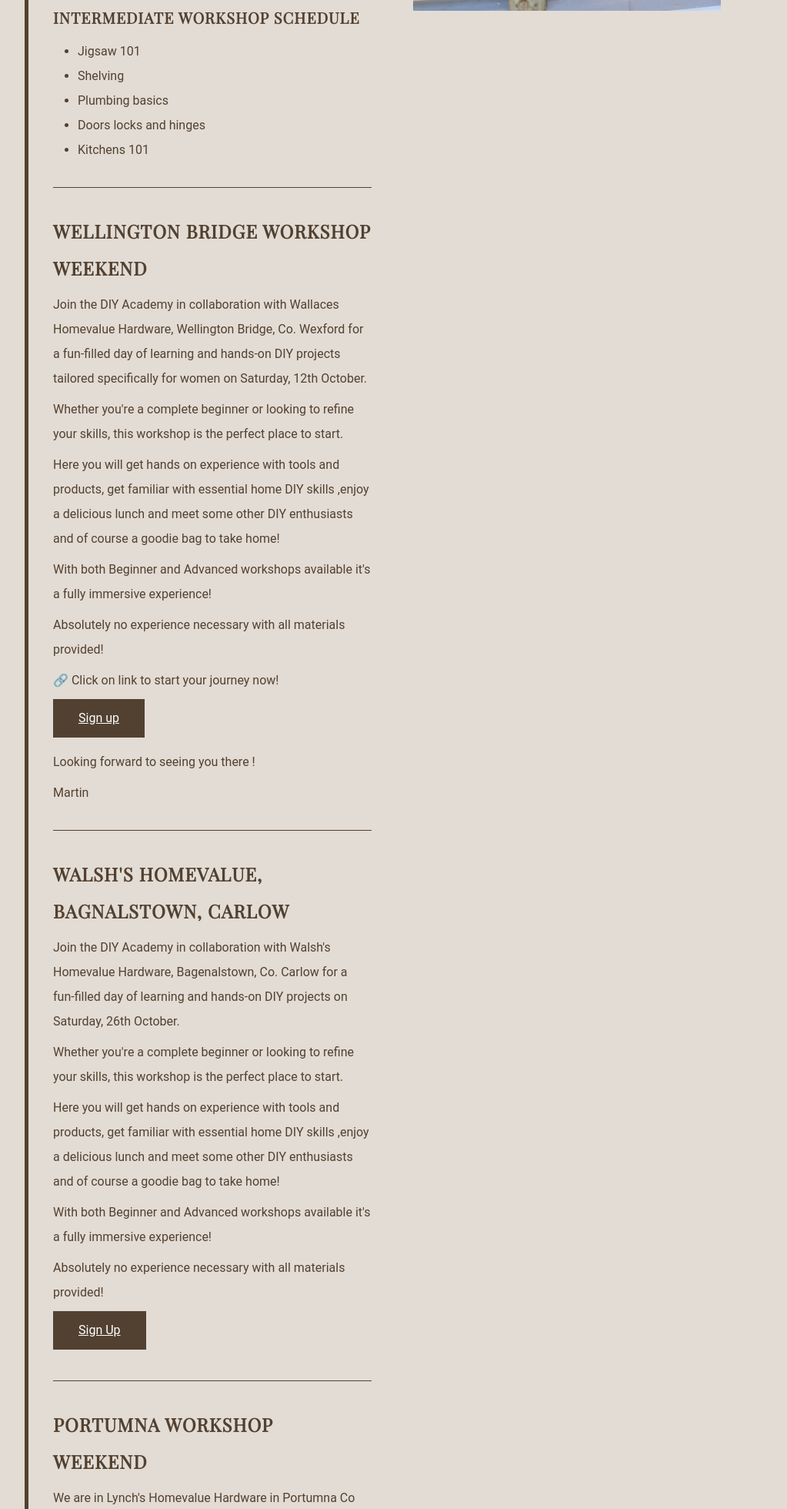
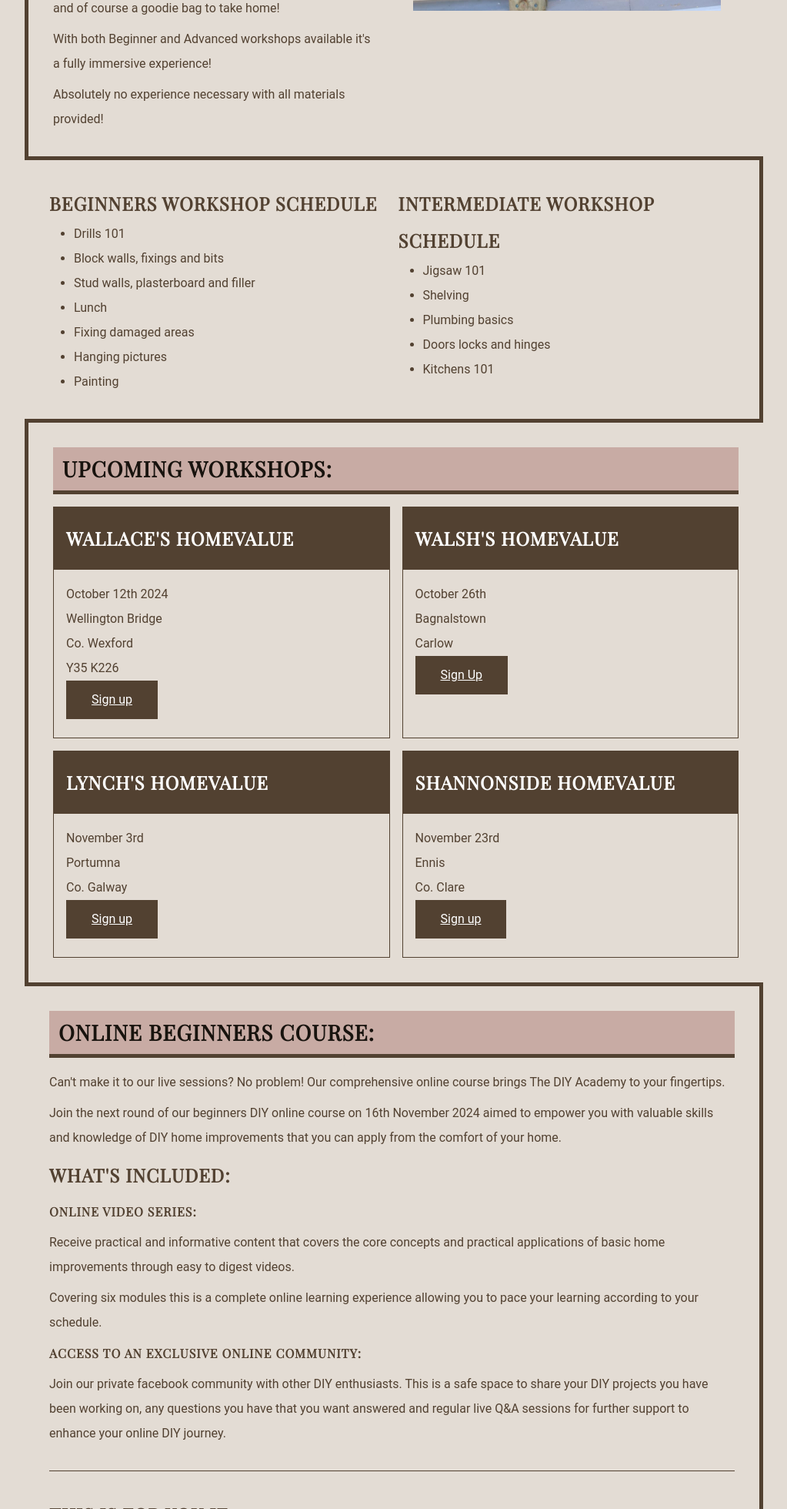
Before and after one commit to markconroy/the-diy-academy, a plain HTML site: page programmes/index.html in a window 1280 px wide. Shown: the part 840-2800 px from the top of the page at 77% size, without its empty margins (128-1151 px from the left). Drawn offline with Linux system fonts and the light colour scheme.

Commit message:
updates layout for programmes page

```diff
--- a/css/style.css
+++ b/css/style.css
@@ -270,3 +270,25 @@
   background-color: var(--color-dark);
   color: var(--color-white);
 }
+
+.schedules,
+.upcoming-programmes {
+  display: grid;
+  gap: var(--spacing);
+  grid-template-columns: repeat(auto-fill, minmax(300px, 1fr));
+}
+
+.programme-card {
+  border: var(--border);
+}
+
+.programme-card h3 {
+  background-color: var(--color-dark);
+  padding: var(--spacing);
+  border-bottom: var(--border);
+  color: var(--color-white);
+}
+
+.programme-card__content {
+  padding: var(--spacing);
+}
--- a/programmes/index.html
+++ b/programmes/index.html
@@ -87,7 +87,7 @@
       <div class="container">
         <div class="slice__inner slice__inner--programmes">
           <div class="slice__content">
-            <h2>Programmes</h2>
+            <h1>Programmes</h1>
 
             <ul>
               <li><a href="#wellington-bridge">Wellington Bridge, October 12th</a></li>
@@ -96,8 +96,34 @@
               <li><a href="#ennis">Ennis, November 23rd</a></li>
             </ul>
 
-            <h3>About the one-day live Workshops</h3>
-            <h4>Beginners workshop schedule</h4>
+            <h2>About the one-day live Workshops</h2>
+
+            <p>Join the DIY Academy for a fun-filled day of learning and hands-on DIY projects tailored specifically for women. </p>
+            <p>Whether you're a complete beginner or looking to refine your skills, this workshop is the perfect place
+              to start. </p>
+            <p>Here you will get hands on experience with tools and products, get familiar with essential home DIY
+              skills ,enjoy a delicious lunch and meet some other DIY enthusiasts and of course a goodie bag to take
+              home! </p>
+            <p>With both Beginner and Advanced workshops available it's a fully immersive experience!</p>
+            <p>Absolutely no experience necessary with all materials provided!</p>
+          </div>
+          <div class="slice__media">
+            <img src="/assets/images/martin-demonstrating-drill.jpg"
+              alt="Martin Glynn demonstration to a woman how to use a drill at Kilcoole Workshop Weekend, 11th and 12th May 2024">
+          </div>
+        </div>
+      </div>
+    </section>
+
+    <section class="slice">
+      <div class="container">
+        <div class="slice__inner">
+          <div class="slice__content">
+
+            <div class="schedules">
+              <div class="schedule">
+
+                <h3>Beginners workshop schedule</h3>
                 <ul>
                   <li>Drills 101</li>
                   <li>Block walls, fixings and bits</li>
@@ -107,8 +133,10 @@
                   <li>Hanging pictures </li>
                   <li>Painting</li>
                 </ul>
+              </div>
 
-            <h4>Intermediate workshop schedule </h4>
+              <div class="schedule">
+                <h3>Intermediate workshop schedule </h3>
                 <ul>
                   <li>Jigsaw 101</li>
                   <li>Shelving</li>
@@ -116,60 +144,92 @@
                   <li>Doors locks and hinges</li>
                   <li>Kitchens 101</li>
                 </ul>
+              </div>
+            </div>
+          </div>
+        </div>
+      </div>
+    </section>
+    <section class="slice">
+      <div class="container">
+        <div class="slice__inner">
+          <div class="slice__content">
+            <h2>Upcoming Workshops:</h2>
+            <div id="upcoming-programmes" class="upcoming-programmes">
 
-            <h3 id="wellington-bridge">Wellington Bridge Workshop Weekend</h3>
-            <p>Join the DIY Academy in collaboration with Wallaces Homevalue Hardware, Wellington Bridge, Co. Wexford
-              for a fun-filled day of learning and hands-on DIY projects tailored specifically for women on Saturday,
-              12th October. </p>
-            <p>Whether you're a complete beginner or looking to refine your skills, this workshop is the perfect place
-              to start. </p>
-            <p>Here you will get hands on experience with tools and products, get familiar with essential home DIY
-              skills ,enjoy a delicious lunch and meet some other DIY enthusiasts and of course a goodie bag to take
-              home! </p>
-            <p>With both Beginner and Advanced workshops available it's a fully immersive experience!</p>
-            <p>Absolutely no experience necessary with all materials provided!</p>
-            <p>🔗 Click on link to start your journey now!</p>
-            <p><a class="buy-now-button"
+              <div id="wellington-bridge" class="programme-card">
+                <h3>Wallace's Homevalue</h2>
+                <div class="programme-card__content">
+                  <p>October 12th 2024</p>
+                  <p>Wellington Bridge<br>
+                    Co. Wexford<br>
+                    Y35 K226
+                  </p>
+                  <div>
+                    <a class="buy-now-button"
                     href="https://thediyacademy.thrivecart.com/wallaces-homevalue-diy-full-day-workshop/">Sign up</a>
-            <p>Looking forward to seeing you there !</p>
-            <p>Martin</p>
+                  </div>
+                </div>
+              </div>
 
-            <h3 id="bagnalstown">Walsh's Homevalue, Bagnalstown, Carlow</h3>
-            <p>Join the DIY Academy in collaboration with Walsh's Homevalue Hardware, Bagenalstown, Co. Carlow for a
-              fun-filled day of learning and hands-on DIY projects on Saturday, 26th October. </p>
-            <p>Whether you're a complete beginner or looking to refine your skills, this workshop is the perfect place
-              to start. </p>
-            <p>Here you will get hands on experience with tools and products, get familiar with essential home DIY
-              skills ,enjoy a delicious lunch and meet some other DIY enthusiasts and of course a goodie bag to take
-              home! </p>
-            <p>With both Beginner and Advanced workshops available it's a fully immersive experience!</p>
-            <p>Absolutely no experience necessary with all materials provided!</p>
-            <p><a class="buy-now-button"
-                href="https://thediyacademy.thrivecart.com/walshs-diy-full-day-workshop-261024/">Sign Up</a></p>
+              <div id="bagnalstown" class="programme-card">
+                <h3>Walsh's Homevalue</h2>
+                <div class="programme-card__content">
+                  <p>October 26th</p>
+                  <p>Bagnalstown<br>
+                    Carlow
+                  </p>
+                  <div>
+                    <a class="buy-now-button"
+                    href="https://thediyacademy.thrivecart.com/walshs-diy-full-day-workshop-261024/">Sign Up</a>
+                  </div>
+                </div>
+              </div>
 
-            <h3 id="portumna">Portumna Workshop Weekend</h3>
-            <p>We are in Lynch's Homevalue Hardware in Portumna Co Galway for a full day of DIY. </p>
-            <p>November 3rd we will have a new beginner workshop 9:30 - 2pm (lunch included) €99</p>
-            <p>Followed by an intermediate workshop for anyone who has attended our beginner workshop. €49</p>
-            <p>To do both on the same day we are offing a €135 bundle for both workshops. </p>
-            <p><a class="buy-now-button"
-                href="https://thediyacademy.thrivecart.com/lynchs-homevalue-diy-full-day-workshop/">Sign up</a></p>
+              <div id="portumna" class="programme-card">
+                <h3>Lynch's Homevalue</h2>
+                <div class="programme-card__content">
+                  <p>November 3rd</p>
+                  <p>Portumna<br>
+                    Co. Galway
+                  </p>
+                  <div>
+                    <a class="buy-now-button"
+                    href="https://thediyacademy.thrivecart.com/lynchs-homevalue-diy-full-day-workshop/">Sign up</a>
+                  </div>
+                </div>
+              </div>
 
-            <h3 id="ennis">Ennis Shannonside Workshop Weekend</h3>
-            <p>We are in Shannonsite Homevalue Hardware in Ennis Co Clare for a full day of DIY. </p>
-            <p>November 23rd we will have a new beginner workshop 9:30 - 2pm (lunch included) €99</p>
-            <p>Followed by an intermediate workshop for anyone who has attended our beginner workshop. €49</p>
-            <p>To do both on the same day we are offing a €135 bundle for both workshops. </p>
-            <p><a class="buy-now-button"
-                href="https://thediyacademy.thrivecart.com/shannonside-diy-full-day-workshop/">Sign up</a></p>
+              <div id="ennis" class="programme-card">
+                <h3>Shannonside Homevalue</h2>
+                <div class="programme-card__content">
+                  <p>November 23rd</p>
+                  <p>Ennis<br>
+                    Co. Clare
+                  </p>
+                  <div><a class="buy-now-button"
+                    href="https://thediyacademy.thrivecart.com/shannonside-diy-full-day-workshop/">Sign up</a>
+                  </div>
+                </div>
+              </div>
 
-            <h3>Online Beginners Course:</h3>
+            </div>
+
+          </div>
+        </div>
+      </div>
+    </section>
+    <section class="slice">
+      <div class="container">
+        <div class="slice__inner">
+          <div class="slice__content">
+            <h2>Online Beginners Course:</h2>
             <p>Can't make it to our live sessions? No problem! Our comprehensive online course brings The DIY Academy to
               your fingertips.</p>
             <p>Join the next round of our beginners DIY online course on 16th November 2024 aimed to empower you with
               valuable skills and knowledge of DIY home improvements that you can apply from the comfort of your home.
             </p>
-            <h4>WHAT'S INCLUDED:</h4>
+            <h3>WHAT'S INCLUDED:</h3>
             <h5>ONLINE VIDEO SERIES:</h5>
             <p>Receive practical and informative content that covers the core concepts and practical applications of
               basic home improvements through easy to digest videos.</p>
@@ -181,7 +241,7 @@
               sessions for further support to enhance your online DIY journey.</p>
 
 
-            <h4>THIS IS FOR YOU IF</h4>
+            <h3>THIS IS FOR YOU IF</h3>
             <ul>
               <li>You are sick of waiting for jobs to get done around your home </li>
               <li>You want to save money by learning to do the smaller jobs yourself</li>
@@ -190,7 +250,7 @@
               <li>You are ready to discover new passions and grow your capabilities </li>
             </ul>
 
-            <h4>WHAT YOU WILL LEARN</h4>
+            <h3>WHAT YOU WILL LEARN</h3>
             <ul>
               <li>Discover the best techniques for hanging pictures on your walls.</li>
               <li>Master the Drill: Learn to use a drill correctly and safely.</li>
@@ -200,15 +260,22 @@
               <li>How to identify and fix common DIY errors</li>
             </ul>
 
-            <h4>HOW TO JOIN</h4>
+            <h3>HOW TO JOIN</h3>
 
             <p>The doors open for the next round of this online series on 16th November 2024. By joining the waitlist
               you can avail of a discounted rate of just €59 to avail of lifetime access to this incredible course. Get
               your name on the waitlist and join the DIY revolution. We will be in contact when the doors open!</p>
             <p><button type="button" class="buy-now-button buy-now-button--waiting-list">Join the waiting list</button>
             </p>
-
-            <h3>Live DIY Advanced Workshop:</h3>
+          </div>
+        </div>
+      </div>
+    </section>
+    <section class="slice">
+      <div class="container">
+        <div class="slice__inner">
+          <div class="slice__content">
+            <h2>Live DIY Advanced Workshop:</h2>
             <p>This 4 week program is tailored for those who have already established a solid foundation in beginners
               DIY
               and are eager to expand their learned skills.</p>
@@ -223,10 +290,14 @@
             <p>Get in contact if you want to learn more - bookings for this will be made direct and <strong>not</strong>
               sold online.</p>
           </div>
-          <div class="slice__media">
+        </div>
+      </div>
+    </section>
+
+          <!-- <div class="slice__media">
             <img src="/assets/images/martin-demonstrating-drill.jpg"
               alt="Martin Glynn demonstration to a woman how to use a drill at Kilcoole Workshop Weekend, 11th and 12th May 2024">
-          </div>
+          </div> -->
         </div>
       </div>
     </section>
```
Lines whose indentation alone changed are shown as unchanged.
